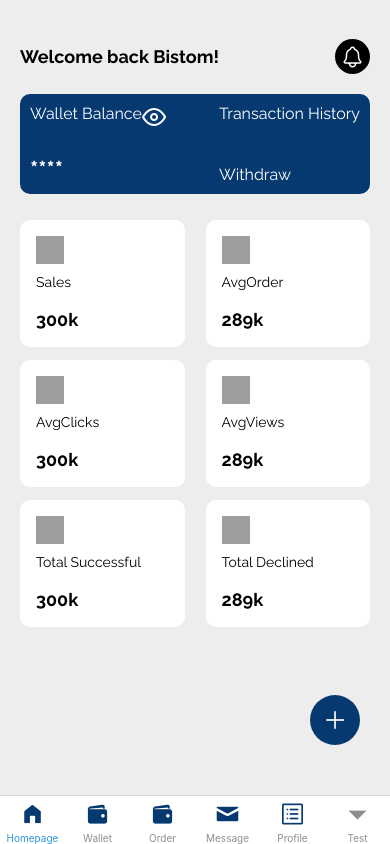
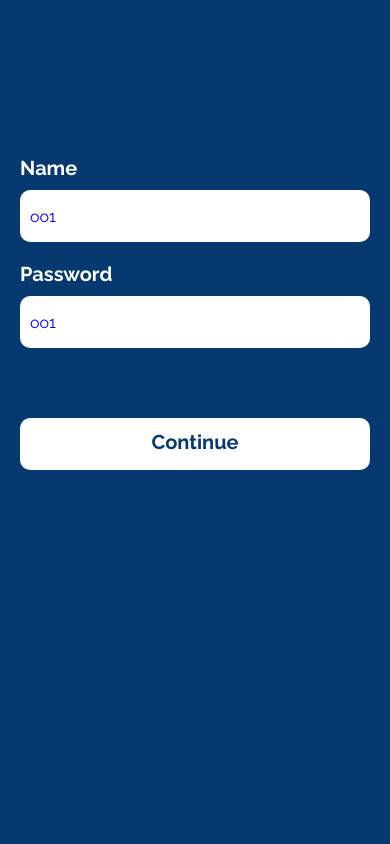
Before and after one commit to Goodie007/e-market, a React Native app: screen /SignUp in a window 390 px wide. Built offline with nearby package versions, Linux system fonts and the light colour scheme; grey boxes are pictures that could not be loaded; what expo-linking would draw is missing.

Commit message:
initial commit

```diff
--- /dev/null
+++ b/components/UI/Onboarding/Registration.tsx
@@ -0,0 +1,105 @@
+import { useNavigation } from "@react-navigation/native";
+import React from "react";
+import {
+  View,
+  Text,
+  TextInput,
+  TouchableWithoutFeedback,
+  Keyboard,
+} from "react-native";
+import Button from "../../constants/Button";
+
+export default function Registration() {
+    const navigation = useNavigation()
+
+    const handleNextScreen = () => {
+        navigation.navigate('Root')
+    }
+  return (
+    <TouchableWithoutFeedback onPress={() => Keyboard.dismiss()}>
+      <View
+        style={{
+          paddingTop: "40%",
+          paddingHorizontal: 20,
+          backgroundColor: "#063970",
+          height: "100%",
+        }}
+      >
+        <Text
+          style={{
+            fontFamily: "Raleway-Bold",
+            fontSize: 20,
+            color: "#FFFFFF",
+          }}
+        >
+          Name
+        </Text>
+        <TextInput
+          placeholder="oo1"
+          placeholderTextColor={"blue"}
+          style={{
+            width: "100%",
+            // borderBottomWidth: 1,
+            borderColor: "#000",
+            height: 52,
+            fontFamily: "Raleway-Regular",
+            fontSize: 16,
+            paddingTop: 0,
+            color: "#000",
+            backgroundColor: "#FFFFFF",
+            paddingHorizontal: 10,
+            borderRadius: 10,
+            marginTop: 10,
+          }}
+        />
+        <Text
+          style={{
+            fontFamily: "Raleway-Bold",
+            fontSize: 20,
+            color: "#FFFFFF",
+            paddingTop: 20,
+          }}
+        >
+          Password
+        </Text>
+        <TextInput
+          placeholder="oo1"
+          placeholderTextColor={"blue"}
+          secureTextEntry={true}
+          style={{
+            width: "100%",
+            // borderBottomWidth: 1,
+            borderColor: "#000",
+            height: 52,
+            fontFamily: "Raleway-Regular",
+            fontSize: 16,
+            paddingTop: 0,
+            color: "#000",
+            backgroundColor: "#FFFFFF",
+            paddingHorizontal: 10,
+            borderRadius: 10,
+            marginTop: 10,
+          }}
+        />
+        <Button
+          label="Continue"
+          labelStyle={{
+            backgroundColor: "white",
+            width: "100%",
+            height: 52,
+            borderRadius: 10,
+            overflow: "hidden",
+            fontFamily: "Raleway-Bold",
+            fontSize: 20,
+            alignSelf: "center",
+            textAlign: "center",
+            paddingVertical: 12,
+            color: "#063970",
+            marginTop: "20%",
+          }}
+          onPress={handleNextScreen}
+        />
+      </View>
+    </TouchableWithoutFeedback>
+  );
+}
--- a/navigation/index.tsx
+++ b/navigation/index.tsx
@@ -40,16 +40,16 @@ import { BlurView } from "expo-blur";
 import Profile from "../components/UI/Profile";
 import Tribe from "../components/UI/Tribe";
 import InputPage from "../components/UI/Tribe/InputPage";
+import Registration from "../components/UI/Onboarding/Registration";
 //import { BlurView } from "expo-blur";
 
-const arrowBack = require('../../Remake/assets/icons/chevron-left.png')
+const arrowBack = require("../../Remake/assets/icons/chevron-left.png");
 
 export default function Navigation({
   colorScheme,
 }: {
   colorScheme: ColorSchemeName;
 }) {
-
   return (
     <NavigationContainer
       linking={LinkingConfiguration}
@@ -71,6 +71,14 @@ function RootNavigator() {
   return (
     <Stack.Navigator>
       <Stack.Screen
+        name="SignUp"
+        component={Registration}
+        options={{
+          title: "Sign up",
+          headerShown: false,
+        }}
+      />
+      <Stack.Screen
         name="Root"
         component={BottomTabNavigator}
         options={{ headerShown: false }}
@@ -81,12 +89,19 @@ function RootNavigator() {
         options={{
           //headerBackImageSource: require('../assets/icons/chevron-left'),
           //headerBackImageSource: arrowBack,
-          headerTitleAlign: 'center',
-          title: 'chatty',
+          headerTitleAlign: "center",
+          title: "chatty",
           headerShadowVisible: false,
           headerBackTitleVisible: false,
-          headerTintColor: '#000',
-          headerLeft: () => <AntDesign name="arrowleft" size={24} color={'black'} onPress={() => navigation.goBack()} />,
+          headerTintColor: "#000",
+          headerLeft: () => (
+            <AntDesign
+              name="arrowleft"
+              size={24}
+              color={"black"}
+              onPress={() => navigation.goBack()}
+            />
+          ),
         }}
         //initialParams={}
       />
@@ -96,13 +111,20 @@ function RootNavigator() {
         options={{
           headerShown: true,
           headerStyle: {
-            backgroundColor: '#063970',
+            backgroundColor: "#063970",
           },
           headerShadowVisible: false,
-          headerLeft: () => <AntDesign name="arrowleft" size={24} color={'white'} onPress={() => navigation.goBack()} />,
-          headerTintColor: 'white',
+          headerLeft: () => (
+            <AntDesign
+              name="arrowleft"
+              size={24}
+              color={"white"}
+              onPress={() => navigation.goBack()}
+            />
+          ),
+          headerTintColor: "white",
         }}
-       />
+      />
       <Stack.Screen
         name="NotFound"
         component={NotFoundScreen}
@@ -178,7 +200,7 @@ function BottomTabNavigator() {
           },
         }}
       />
-       <BottomTab.Screen
+      <BottomTab.Screen
         name="Profile"
         component={Profile}
         options={{
@@ -218,7 +240,7 @@ function BottomTabNavigator() {
         options={{
           title: "Test",
           headerShown: false,
-         // headerLeft: () => <AntDesign name="arrowleft" size={24} color={'black'} onPress={() => navigation.goBack()},
+          // headerLeft: () => <AntDesign name="arrowleft" size={24} color={'black'} onPress={() => navigation.goBack()},
           //tabBarIcon: ({ color }) => <TabBarIcon name="code" color={'#063970'} />,
         }}
       />
--- a/types.tsx
+++ b/types.tsx
@@ -19,6 +19,7 @@ export type RootStackParamList = {
   NotFound: undefined;
   ChatRoom: undefined;
   Test: undefined;
+  SignUp: undefined;
 };
 
 export type RootStackScreenProps<Screen extends keyof RootStackParamList> = NativeStackScreenProps<
```
